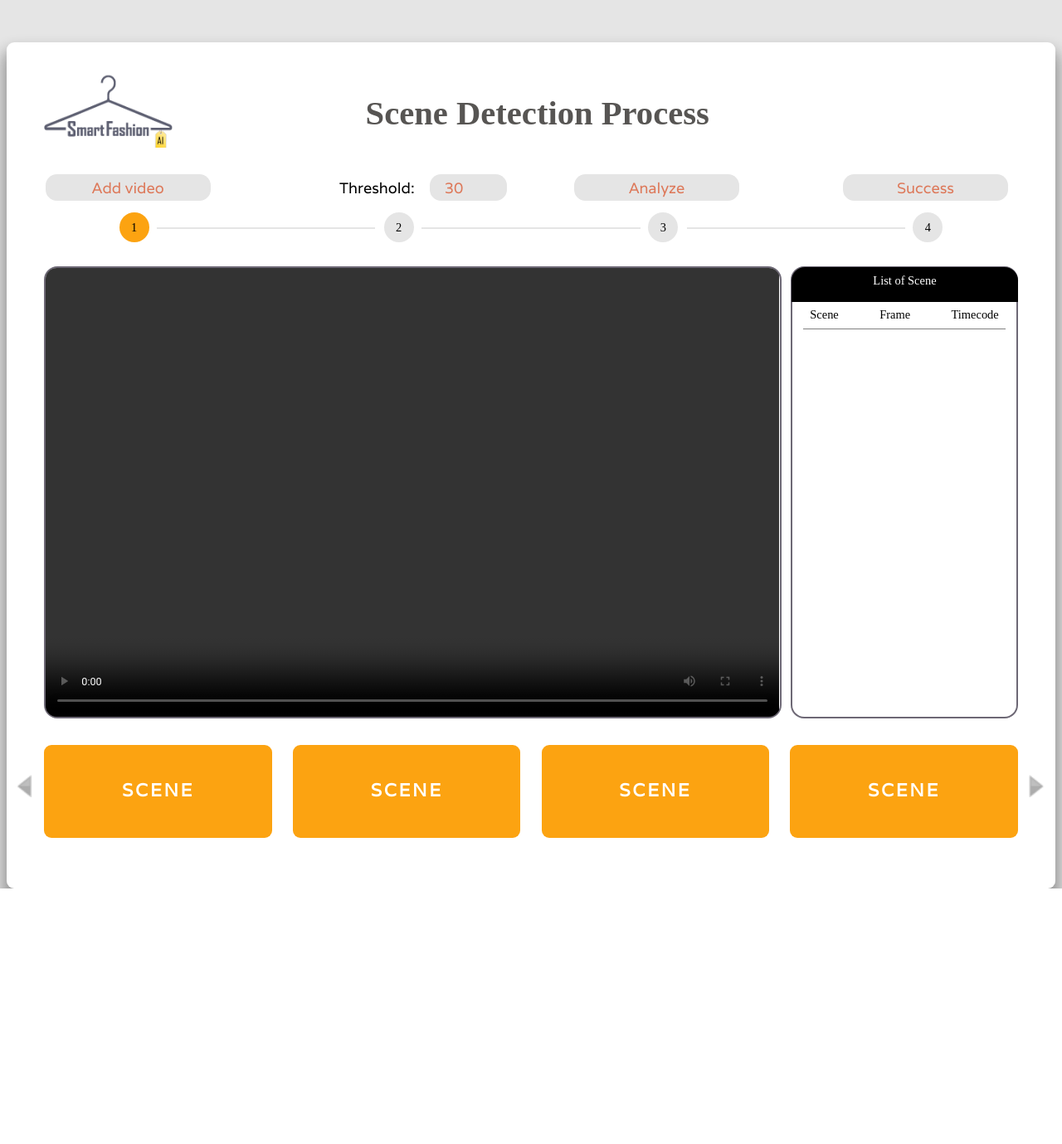
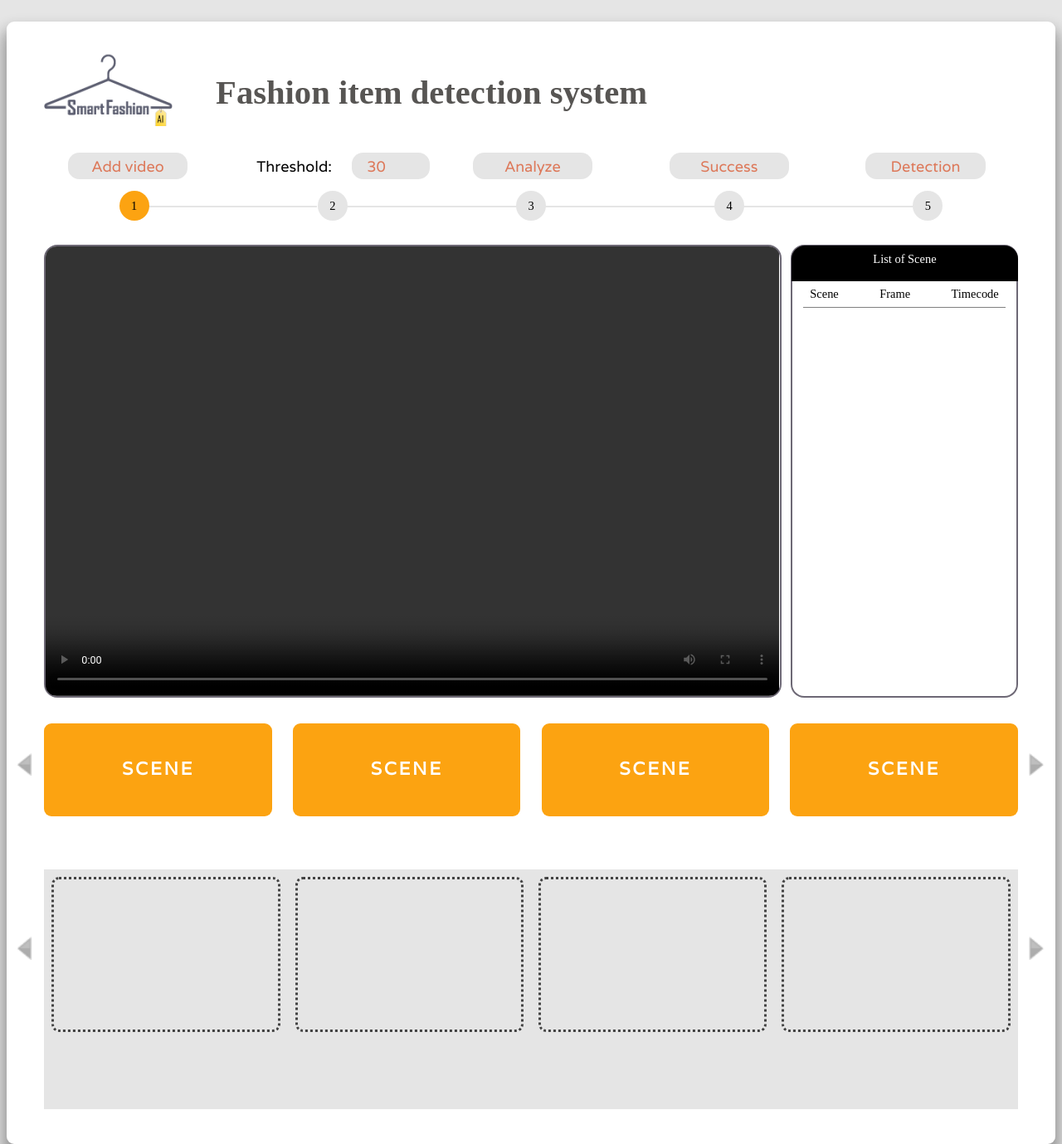
Before and after one commit to jinn16/smart_fashion, a Flask app: page / in a window 1280 px wide. Shown: the whole page at 83% size. Before the commit the page ends 1071 px from the top, so only its background shows below. Run offline with Flask 2, Linux system fonts and the light colour scheme; some libraries are stand-ins or nearby versions.

Commit message:
add detection button & below the box

```diff
--- a/portfolio_v1/Smart_fashion/static/css/style.css
+++ b/portfolio_v1/Smart_fashion/static/css/style.css
@@ -11,10 +11,10 @@ body, html {
 
 .inner {
     width: 1400px;
-    height: 1130px;
+    height: 1500px;
     background-color: #ffffff;
     margin: 0 auto;
-    margin-top: 4%;
+    margin-top: 2%;
     border-radius: 10px;
     box-shadow: 0 14px 18px 8px rgba(0,0,0,0.2), 0 20px 20px 0 rgba(0,0,0,0.2)
 }
@@ -41,7 +41,6 @@ body, html {
         text-align: center;
         color: #575553;
         display: inline;
-        padding-left: 200px;
         position: relative;
         top: -30px;
 
@@ -74,10 +73,8 @@ body, html {
     height: 210px;
     margin: 0 auto;
     overflow: hidden;
-    /* z-index:10000; */
     margin-top: 10px;
 }
-
     .wrap .lists {
         display: flex;
         flex-direction: row;
@@ -106,8 +103,30 @@ body, html {
             top:42px;
             color: white;
             }
+    .below {
+        background-color: #e5e5e5;
+        padding: 0px;
+        height: 320px;
+    }
+    .below .lists div{
+        margin:10px;
+        height: 200px;
+        padding:0;
+        background-color:#e5e5e5;
+        border: dotted rgb(66, 66, 66);
 
-    #images_container {
+    }
+    .leftBtn-belows {
+        position: relative;
+        top: 100px;
+        float: left;
+    }
+    .rightBtn-belows {
+        position: relative;
+        top: 100px;
+        float: right;
+    }
+        #images_container {
         position: absolute;
         left: 0;
         top:15px;
@@ -238,7 +257,7 @@ body, html {
     display: flex;
     flex-direction:column;
     /* height: 300px; */
-    /* flex-wrap: nowrap; */
+    flex-wrap: nowrap;
 }
 .size01{
     float: left;
@@ -254,7 +273,8 @@ body, html {
 }
 
 .size03{
-    margin-left: 30%;
+    margin-left: 15%;
+    background-color: yellow;
 }
 
 .size03_1{
@@ -268,13 +288,18 @@ body, html {
 
 .size04 {
     float: left;
-    width: 20%;
-    margin-left: 5%;
+    width: 15%;
+    margin-left: 2%;
 }
 .size05 {
     float: left;
-    width: 20%;
-    margin-left: 6%;
+    width: 15%;
+    margin-left: 4%;
+}
+.size06 {
+    float: left;
+    width: 15%;
+    margin-left: 4%;
 }
 
 .btn01, .btn02, .btn03{
@@ -292,7 +317,7 @@ body, html {
     border-radius: 15px;
 	display: block;
 	margin: 15px auto;
-	max-width: 180px;
+	max-width: 120px;
 	padding: 5px 20px;
 }
 
@@ -362,6 +387,8 @@ body, html {
         height: 40px;
         text-align: center;
         line-height: 40px;
+        z-index:1000;
+
     }
     .first {
         background-color: #fca311;
@@ -370,15 +397,15 @@ body, html {
     display:flex;
     flex-direction: row;
     justify-content: space-between;
-    width: 1000px;
+    width: 1050px;
     margin: 0 auto;
-
+    z-index:10;
 }
 .line {
     position: relative;
     top: -35px;
-    left: 0px;
-    width: 290px;
+    left: -3px;
+    width: 240px;
     background-color: #e5e5e5;
     border: 1px solid #e5e5e5;
 }
--- a/portfolio_v1/Smart_fashion/static/js/submitbtn.js
+++ b/portfolio_v1/Smart_fashion/static/js/submitbtn.js
@@ -23,7 +23,7 @@ $(function submitFile() {
             processData: false,
             dataType: 'json',
             success: function (data) {
-                $('.items').html(data);
+                $('.lists').html(data);
             }
         }).done(function(data) {
 
--- a/portfolio_v1/Smart_fashion/templates/index.html
+++ b/portfolio_v1/Smart_fashion/templates/index.html
@@ -19,7 +19,7 @@
         <div class="inner">
             <div class="headline">
                 <img src="../static/images/fashion_logo(s).png" alt="">
-                <h2 class="hello">Scene Detection Process</h2>
+                <h2 class="hello">Fashion item detection system</h2>
             </div>
             <div class="controls">
                 <!-- Button -->
@@ -50,6 +50,9 @@
                         <div class="size05">
                             <a class="btn01" id="submit" type="button">Success</a>
                         </div>
+                        <div class="size06">
+                            <a class="btn01" id="submit" type="button">Detection</a>
+                        </div>
                     </form>
                 </div>
                 <div class="circle_section">
@@ -57,8 +60,10 @@
                     <div class="second container">2</div>
                     <div class="third container">3</div>
                     <div class="fourth container">4</div>
+                    <div class="fourth container">5</div>
                 </div>
                 <div class="line_section">
+                    <p class="line"></p>
                     <p class="line"></p>
                     <p class="line"></p>
                     <p class="line"></p>
@@ -103,6 +108,23 @@
                     <div id ="timestamp"></div>
                 </div>
 
+                <!-- detected image -->
+
+                <span class="leftBtn-belows"><img src="../static/images/left_arrow.png" alt=""></span>
+                <span class="rightBtn-belows"><img src="../static/images/right_arrow.png" alt=""></span>
+                <div class="wrap below">
+                    <div class="lists">
+                        <div><h2></h2></div>
+                        <div><h2></h2></div>
+                        <div><h2></h2></div>
+                        <div><h2></h2></div>
+                    </div>
+                    <div id="images_container">
+                    </div>
+                    <div id ="timestamp"></div>
+
+                </div>
+
 
                 <!-- progress Modal -->
                 <div id="loadingBar" class="loader"></div>
```
